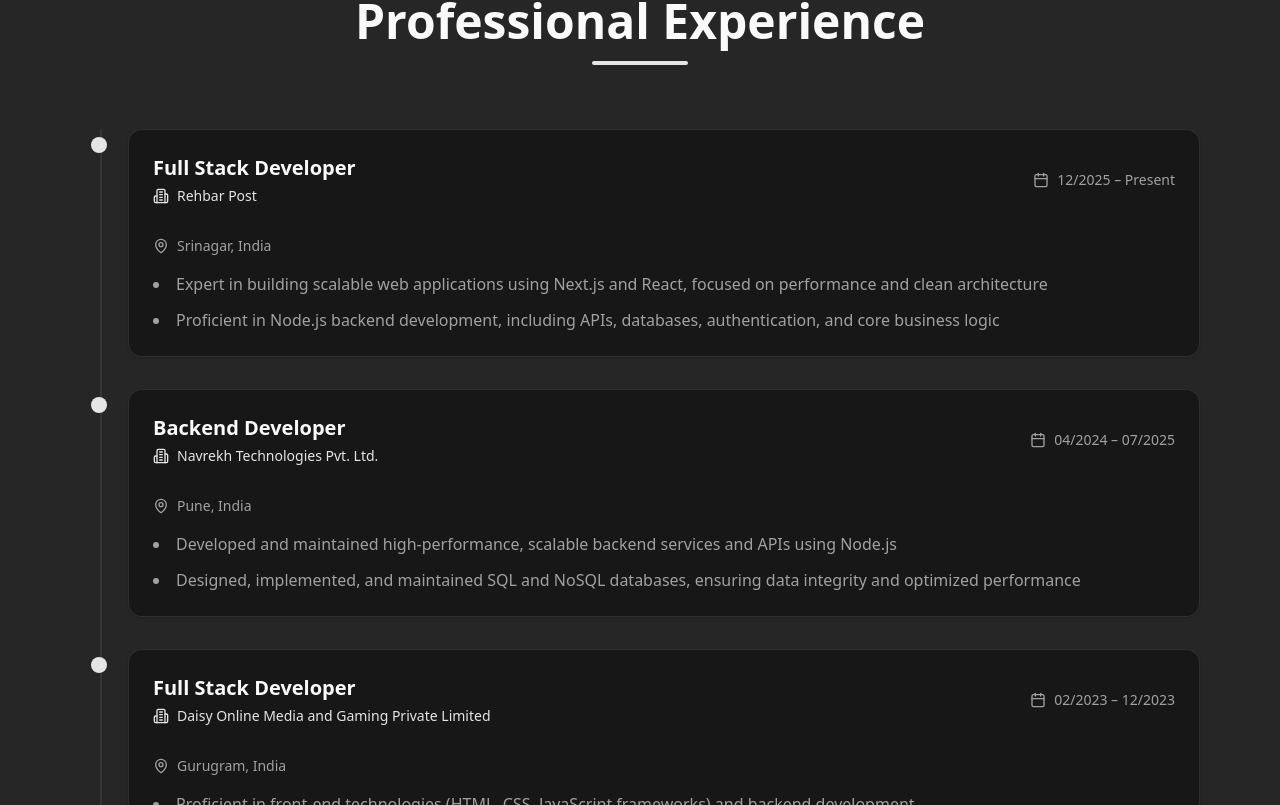
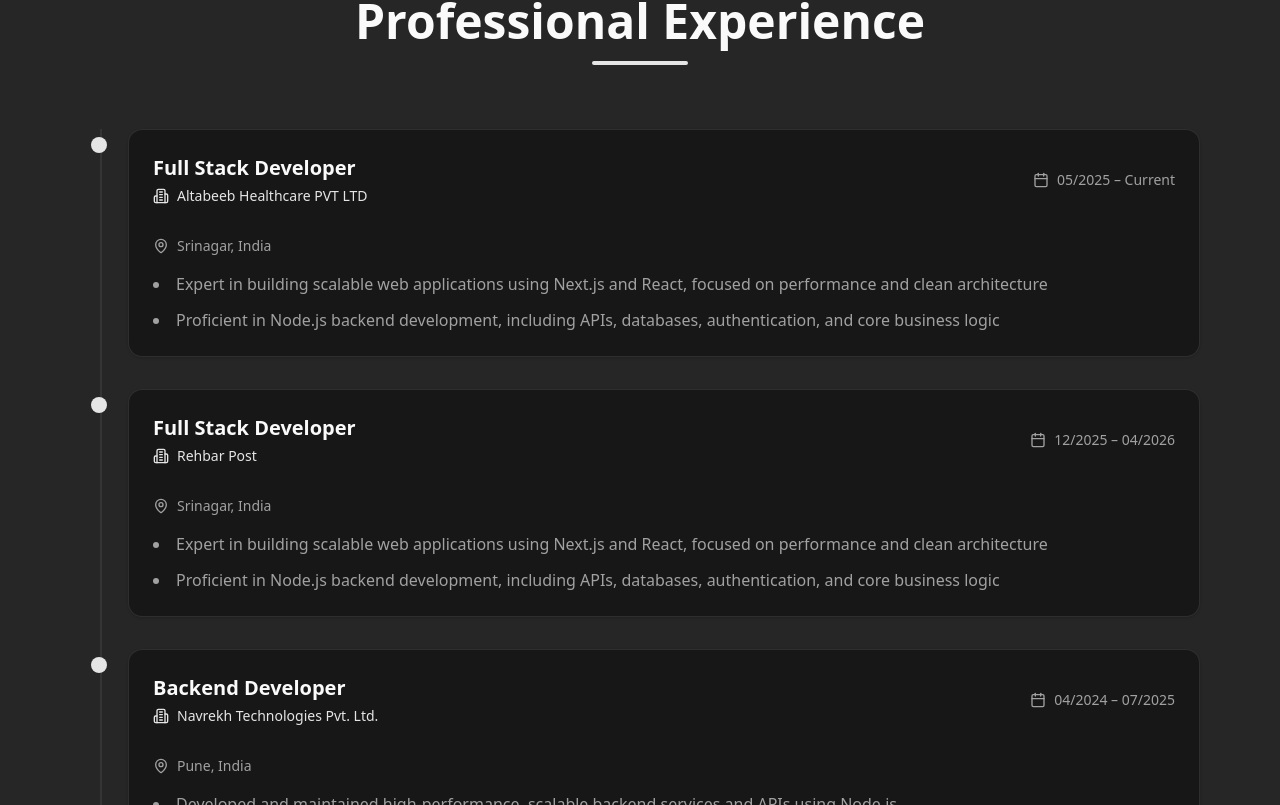
Before and after one commit to Abrarhussaindar/portfolio, a Next.js app: page / in a window 1280 px wide. Shown: the part 1615-2420 px from the top of the page. Built offline with nearby package versions, Linux system fonts and the light colour scheme.

Commit message:
Update portfolioData.ts

```diff
--- a/src/data/portfolioData.ts
+++ b/src/data/portfolioData.ts
@@ -154,9 +154,19 @@ export const projects = [
 export const experiences = [
     {
         title: "Full Stack Developer",
+        company: "Altabeeb Healthcare PVT LTD",
+        location: "Srinagar, India",
+        period: "05/2025 – Current",
+        responsibilities: [
+            "Expert in building scalable web applications using Next.js and React, focused on performance and clean architecture",
+            "Proficient in Node.js backend development, including APIs, databases, authentication, and core business logic"
+        ]
+    },
+    {
+        title: "Full Stack Developer",
         company: "Rehbar Post",
         location: "Srinagar, India",
-        period: "12/2025 – Present",
+        period: "12/2025 – 04/2026",
         responsibilities: [
             "Expert in building scalable web applications using Next.js and React, focused on performance and clean architecture",
             "Proficient in Node.js backend development, including APIs, databases, authentication, and core business logic"
```
